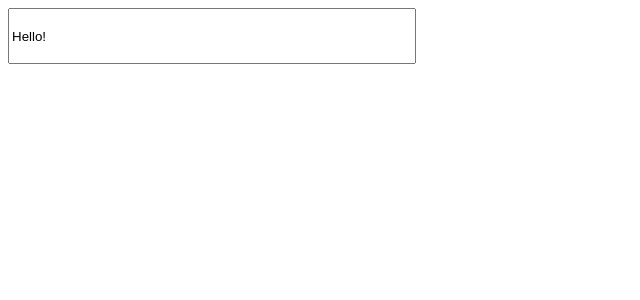
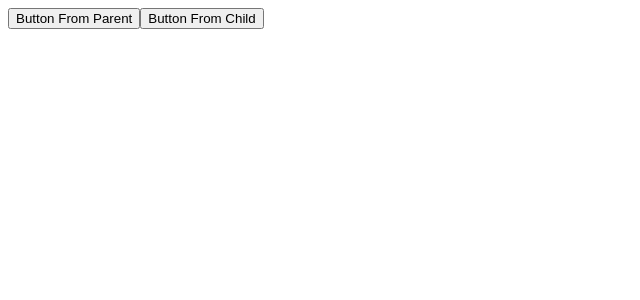
Before and after one commit to gyoryakos/react-hooks, a React (Create React App) app: page / in a window 1280 px wide. Shown: the top 300 px of the page, without its empty margins (0-640 px from the left). Built offline with nearby package versions, Linux system fonts and the light colour scheme.

Commit message:
add useImperativeHandle

```diff
--- a/src/index.js
+++ b/src/index.js
@@ -14,7 +14,10 @@
 // import App from './project_useRef/App';
 
 // useLayoutEffect
-import App from './project_useLayoutEffect/App';
+//import App from './project_useLayoutEffect/App';
+
+// useImperativeHandle
+import App from './project_useImperativeHandle/App';
 
 const root = ReactDOM.createRoot(document.getElementById('root'));
 root.render(<App />);
--- /dev/null
+++ b/src/project_useImperativeHandle/App.js
@@ -0,0 +1,13 @@
+import React, {useRef} from 'react';
+import Button from "./Button";
+
+export default function App() {
+    const buttonRef = useRef(null);
+
+    return (
+        <div>
+            <button onClick={() => {buttonRef.current.alterToggle()}}>Button From Parent</button>
+            <Button ref={buttonRef}/>
+        </div>
+    );
+}
--- /dev/null
+++ b/src/project_useImperativeHandle/Button.js
@@ -0,0 +1,22 @@
+import React, { forwardRef, useImperativeHandle, useState } from "react";
+
+const Button = forwardRef((props, ref) => {
+    const [toggle, setToggle] = useState(false);
+
+    useImperativeHandle(ref, () => ({
+        alterToggle() {
+            setToggle(!toggle);
+        }
+    }));
+
+    return (
+        <>
+            <button>
+                Button From Child
+            </button>
+            {toggle && <span>Toggle</span>}
+        </>
+    );
+});
+
+export default Button;
```
